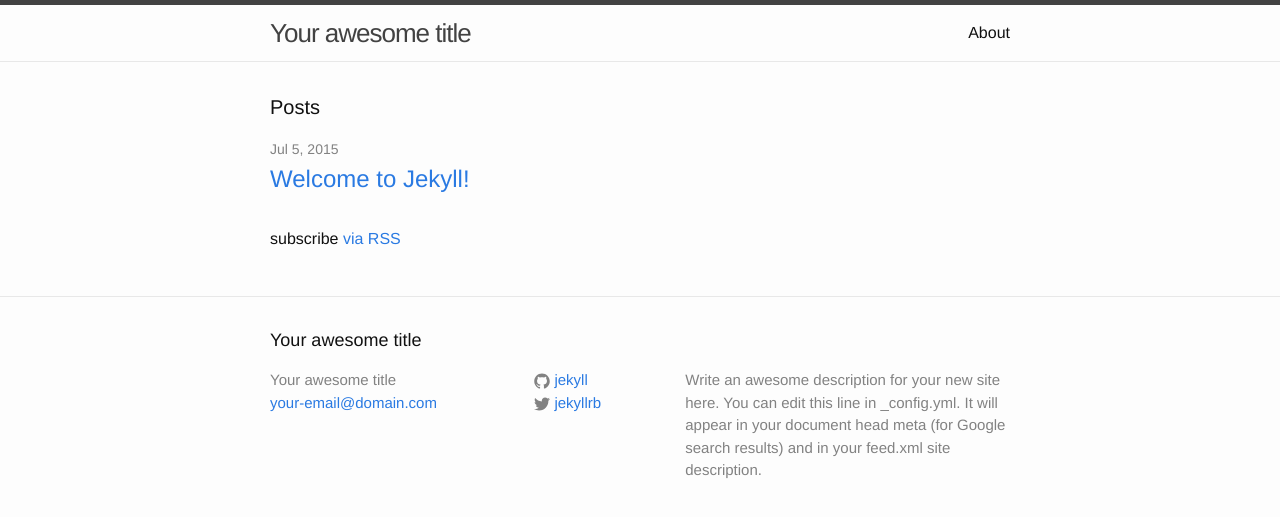
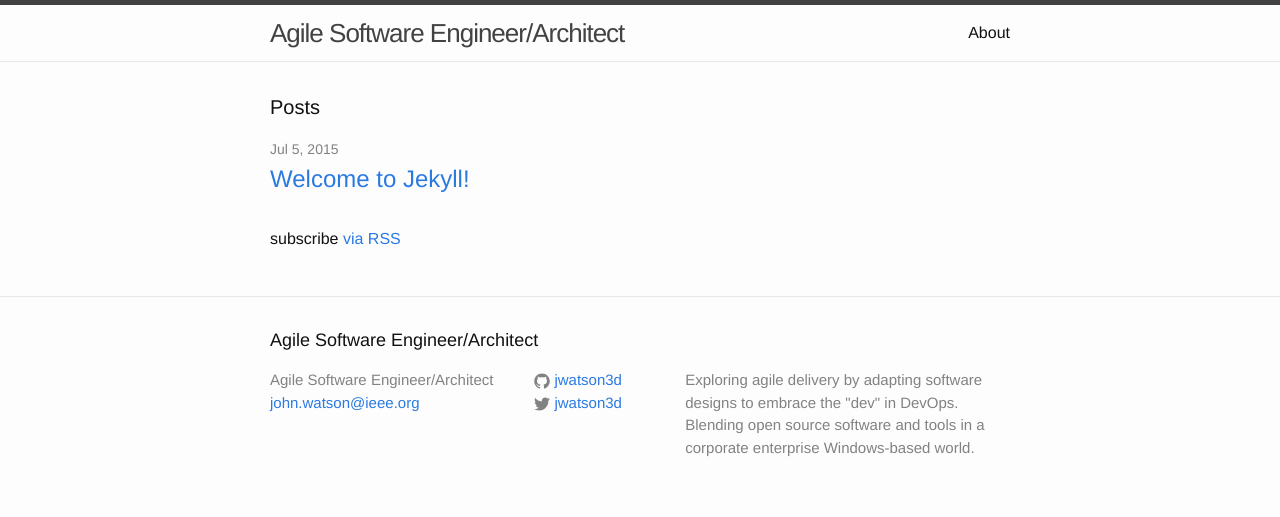
Before and after one commit to jwatson3d/jwatson3d.github.io, a Jekyll site: the page built from index.html, in a window 1280 px wide. Shown: the top 517 px of the page. Built offline with Jekyll 4.4.1, drawn with Linux system fonts in a browser that asks for light colours.

Commit message:
Modify site configuration

```diff
--- a/_config.yml
+++ b/_config.yml
@@ -1,14 +1,14 @@
 # Site settings
-title: Your awesome title
-email: your-email@domain.com
+title: Agile Software Engineer/Architect
+email: john.watson@ieee.org
 description: > # this means to ignore newlines until "baseurl:"
-  Write an awesome description for your new site here. You can edit this
-  line in _config.yml. It will appear in your document head meta (for
-  Google search results) and in your feed.xml site description.
+  Exploring agile delivery by adapting software designs to
+  embrace the "dev" in DevOps. Blending open source software
+  and tools in a corporate enterprise Windows-based world.
 baseurl: "" # the subpath of your site, e.g. /blog/
-url: "http://yourdomain.com" # the base hostname & protocol for your site
-twitter_username: jekyllrb
-github_username:  jekyll
+url: "http://jwatson3d.github.io" # the base hostname & protocol for your site
+twitter_username: jwatson3d
+github_username:  jwatson3d
 
 # Build settings
 markdown: kramdown
```
